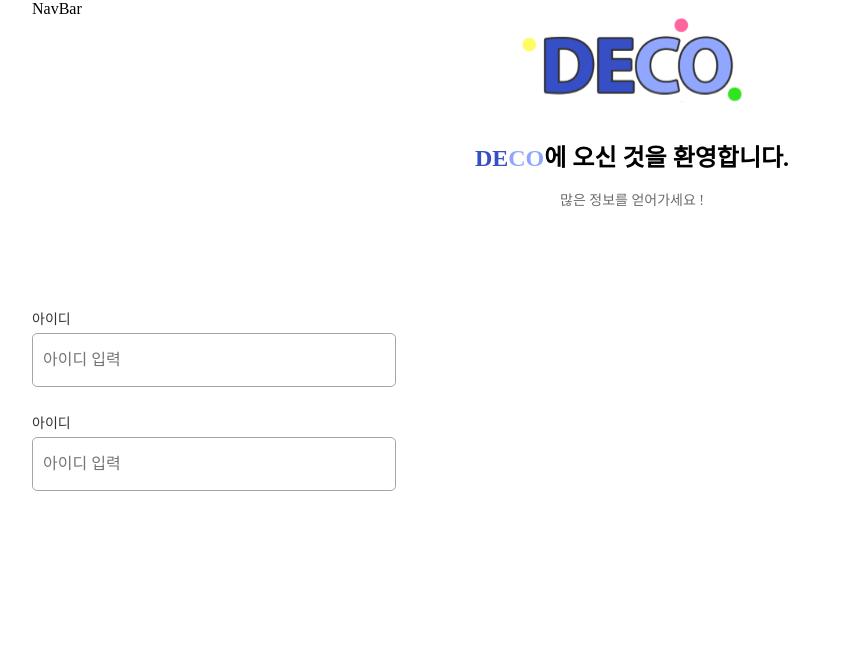
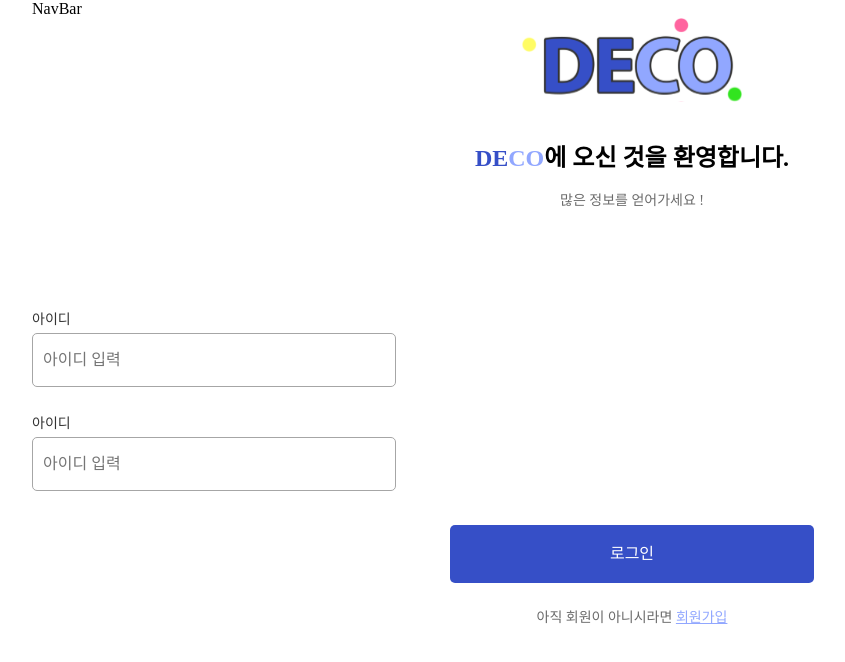
Before and after one commit to Likelion-lucky7/DECO, a React (Vite) app in the folder deco/: page /login in a window 1280 px wide. Shown: the top 662 px of the page, without its empty margins (8-853 px from the left). Built offline with nearby package versions, Linux system fonts and the light colour scheme.

Commit message:
[Feat] 회원이 아니면 회원가입으로 이동시켜주는 부분 제작

```diff
--- a/deco/src/components/Common/SubmitButton/SubmitButton.module.css
+++ b/deco/src/components/Common/SubmitButton/SubmitButton.module.css
@@ -1,6 +1,5 @@
 .container {
   display: flex;
-  flex-flow: column nowrap;
   justify-content: center;
   margin-top: 2.125rem;
 }
--- a/deco/src/components/LoginPage/Login.jsx
+++ b/deco/src/components/LoginPage/Login.jsx
@@ -1,14 +1,23 @@
 import React from "react";
 import WelcomeInfo from "@/components/Common/WelcomeInfo/WelcomeInfo";
 import FormInput from "@/components/Common/FormInput/FormInput";
+import SubmitButton from "@/components/Common/SubmitButton/SubmitButton";
 import classes from "./Login.module.css";
+import { Link } from "react-router-dom";
 
 const Login = () => {
   return (
-    <div className={classes.layout}>
+    <div className={classes.container}>
       <WelcomeInfo />
       <FormInput />
       <FormInput />
+      <SubmitButton />
+      <p className={classes.info}>
+        아직 회원이 아니시라면{" "}
+        <Link to="./" className={classes.toSignUp}>
+          회원가입
+        </Link>
+      </p>
     </div>
   );
 };
--- a/deco/src/components/LoginPage/Login.module.css
+++ b/deco/src/components/LoginPage/Login.module.css
@@ -1,4 +1,16 @@
-.layout {
+.container {
   display: flex;
   flex-flow: column nowrap;
 }
+
+.info {
+  margin-top: 1.4375rem;
+  text-align: center;
+  color: #6b6b6b;
+  font-weight: 400;
+  font-size: 0.875rem;
+}
+
+.toSignUp {
+  color: #91a7ff;
+}
```
